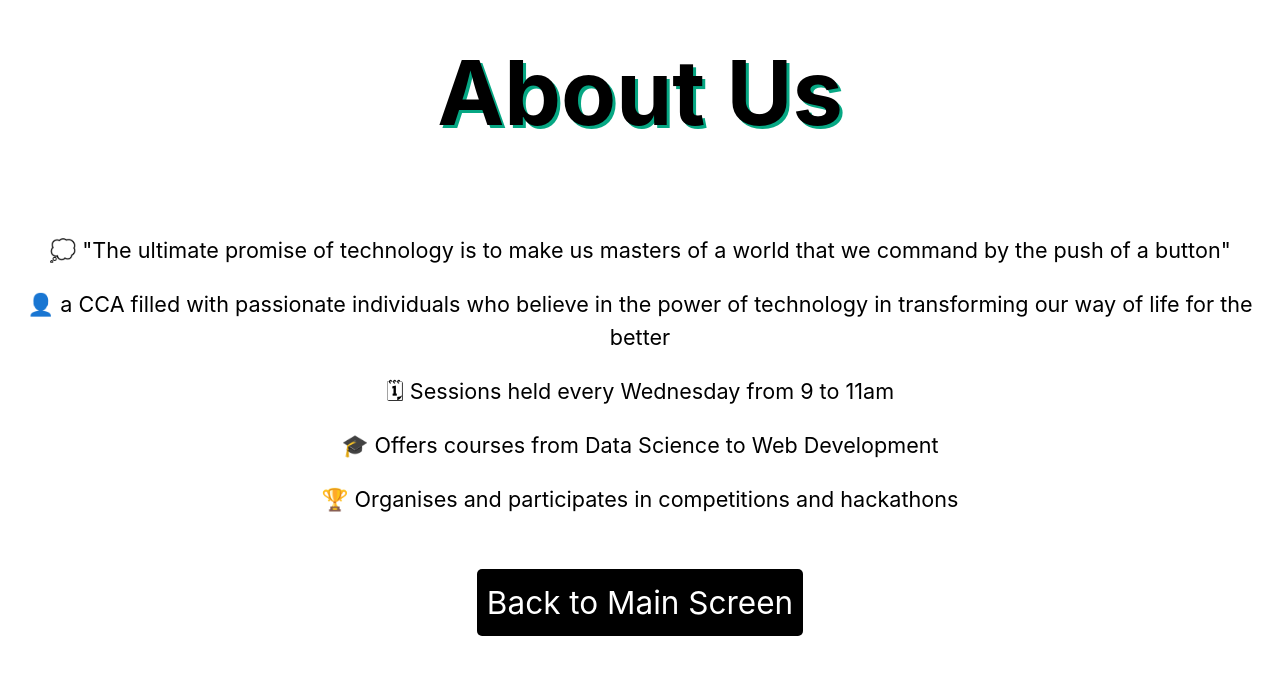
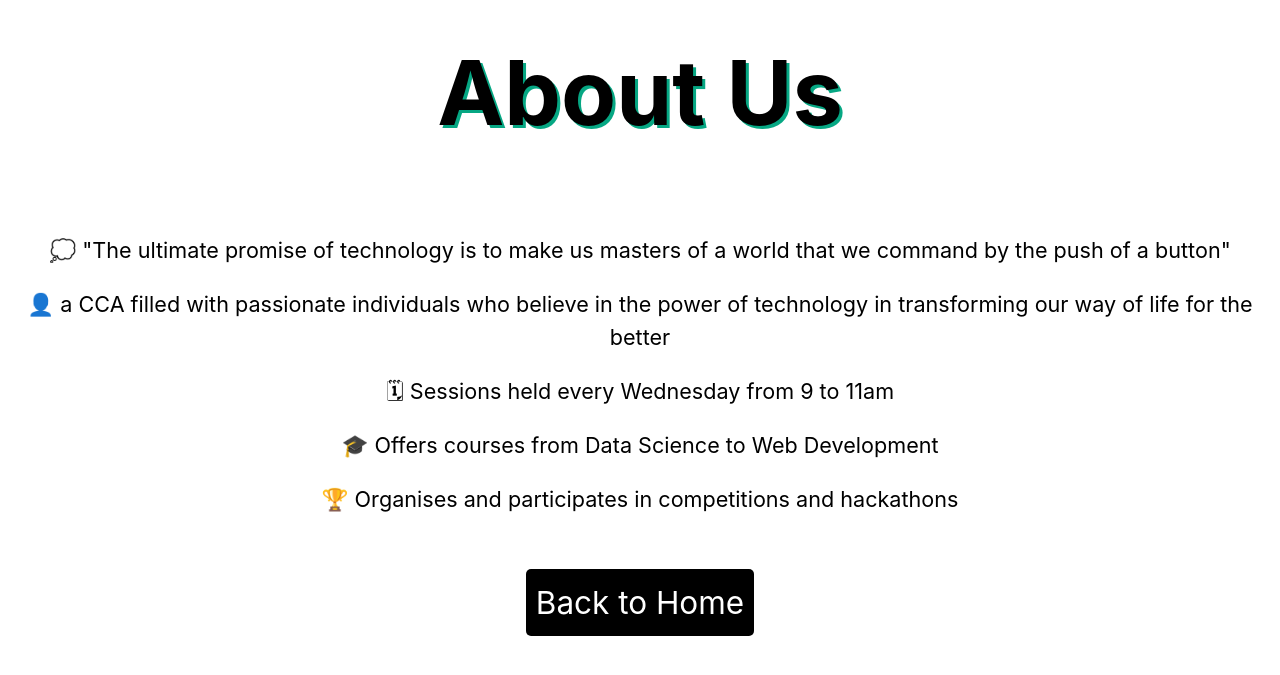
Before and after one commit to yu116/ccaweb, a Next.js app: page /about-us in a window 1280 px wide. Shown: the part 107-782 px from the top of the page. Built offline with nearby package versions, Linux system fonts and the light colour scheme.

Commit message:
Update About Us page

```diff
--- a/pages/about-us.js
+++ b/pages/about-us.js
@@ -29,7 +29,7 @@ export default function AboutUs() {
                 <div className={utilStyles.subscreen}>
                     <Link href="/">
                     <a className={utilStyles.btn}>
-                        Back to Main Screen
+                        Back to Home
                     </a>
                     </Link>
                 </div>
```
